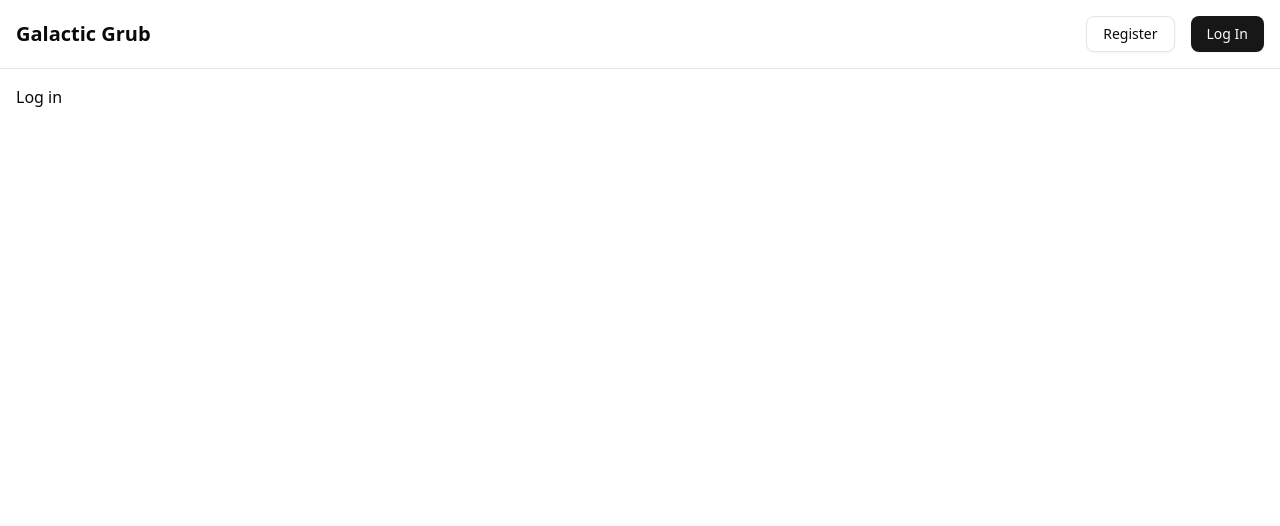
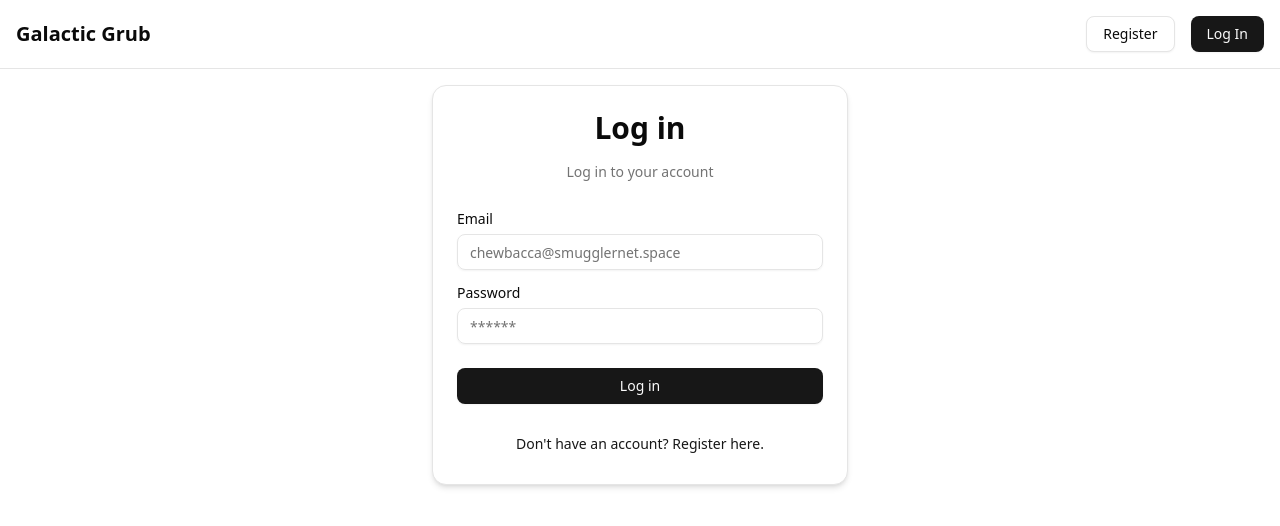
Before and after one commit to brianetoon/galactic-grub, a React (Vite) app in the folder frontend/: page /login in a window 1280 px wide. Shown: the top 526 px of the page. Built offline with nearby package versions, Linux system fonts and the light colour scheme.

Commit message:
login form component

```diff
--- a/frontend/src/components/auth/LoginForm.jsx
+++ b/frontend/src/components/auth/LoginForm.jsx
@@ -1,10 +1,81 @@
-import React from 'react'
+import AuthCard from "./AuthCard"
+import { useForm } from "react-hook-form";
+import { zodResolver } from "@hookform/resolvers/zod";
+import { LoginSchema } from "@/schemas/authSchema";
+import { Input } from "../ui/input";
+import { Button } from "../ui/button";
+import {
+  Form,
+  FormControl,
+  FormField,
+  FormItem,
+  FormLabel,
+  FormMessage
+} from "@/components/ui/form";
 
 const LoginForm = () => {
+
+  const form = useForm({
+    resolver: zodResolver(LoginSchema),
+    defaultValues: {
+      email: "",
+      password: ""
+    }
+  });
+
+  const onSubmit = (data) => {
+    console.log(data);
+  }
+
   return (
-    <div className="container mx-auto p-4">
-      <h2>Log in</h2>
-    </div>
+    <AuthCard
+      title="Log in"
+      label="Log in to your account"
+      backButtonHref="/register"
+      backButtonLabel="Don't have an account? Register here."
+    >
+      <Form {...form}>
+
+        <form onSubmit={form.handleSubmit(onSubmit)} className="space-y-6">
+          <div className="space-y-4">
+
+            <FormField
+              control={form.control}
+              name="email"
+              render={({ field }) => (
+                <FormItem>
+                  <FormLabel>Email</FormLabel>
+                  <FormControl>
+                    <Input {...field} type="email" placeholder="chewbacca@smugglernet.space" />
+                  </FormControl>
+                  <FormMessage />
+                </FormItem>
+              )}
+            />
+
+            <FormField
+              control={form.control}
+              name="password"
+              render={({ field }) => (
+                <FormItem>
+                  <FormLabel>Password</FormLabel>
+                  <FormControl>
+                    <Input {...field} type="password" placeholder="******" />
+                  </FormControl>
+                  <FormMessage />
+                </FormItem>
+              )}
+            />
+
+          </div>
+
+          <Button type="submit" className="w-full">
+            Log in
+          </Button>
+
+        </form>
+      </Form>
+    </AuthCard>
   )
 }
 
--- a/frontend/src/components/auth/RegisterForm.jsx
+++ b/frontend/src/components/auth/RegisterForm.jsx
@@ -24,8 +24,8 @@
     }
   });
 
-  const onSubmit = () => {
-    console.log("register form submitted");
+  const onSubmit = (data) => {
+    console.log(data);
   }
 
   return (
@@ -36,6 +36,7 @@
       backButtonLabel="Already have an account? Log in here."
     >
       <Form {...form}>
+
         <form onSubmit={form.handleSubmit(onSubmit)} className="space-y-6">
           <div className="space-y-4">
             <FormField
@@ -51,6 +52,7 @@
                 </FormItem>
               )}
             />
+
             <FormField
               control={form.control}
               name="email"
@@ -64,6 +66,7 @@
                 </FormItem>
               )}
             />
+
             <FormField
               control={form.control}
               name="password"
@@ -77,10 +80,13 @@
                 </FormItem>
               )}
             />
+
           </div>
+
           <Button type="submit" className="w-full">
             Register
           </Button>
+
         </form>
       </Form>
     </AuthCard>
--- a/frontend/src/pages/Login.jsx
+++ b/frontend/src/pages/Login.jsx
@@ -1,9 +1,9 @@
-import React from 'react'
+import LoginForm from "@/components/auth/LoginForm"
 
 const Login = () => {
   return (
     <div className="container mx-auto p-4">
-      <h2>Log in</h2>
+      <LoginForm />
     </div>
   )
 }
--- a/frontend/src/schemas/authSchema.js
+++ b/frontend/src/schemas/authSchema.js
@@ -11,3 +11,12 @@
     message: "Password must be at least 6 characters long"
   })
 });
+
+export const LoginSchema = z.object({
+  email: z.string().email({
+    message: "Please enter a valid email address"
+  }),
+  password: z.string().min(6, {
+    message: "Password must be at least 6 characters long"
+  })
+});
```
